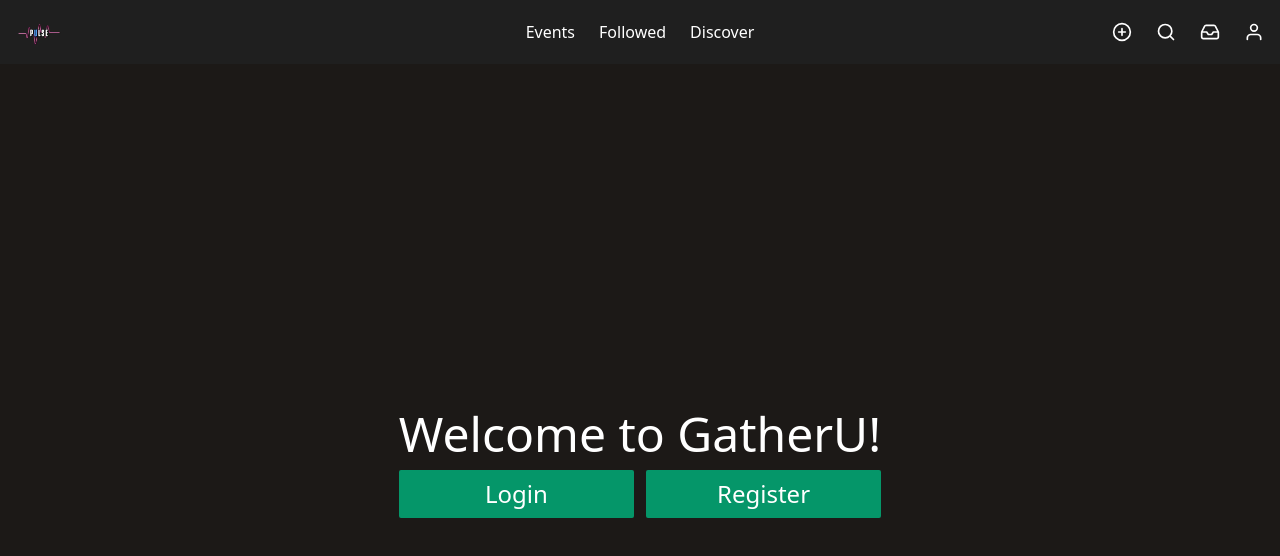
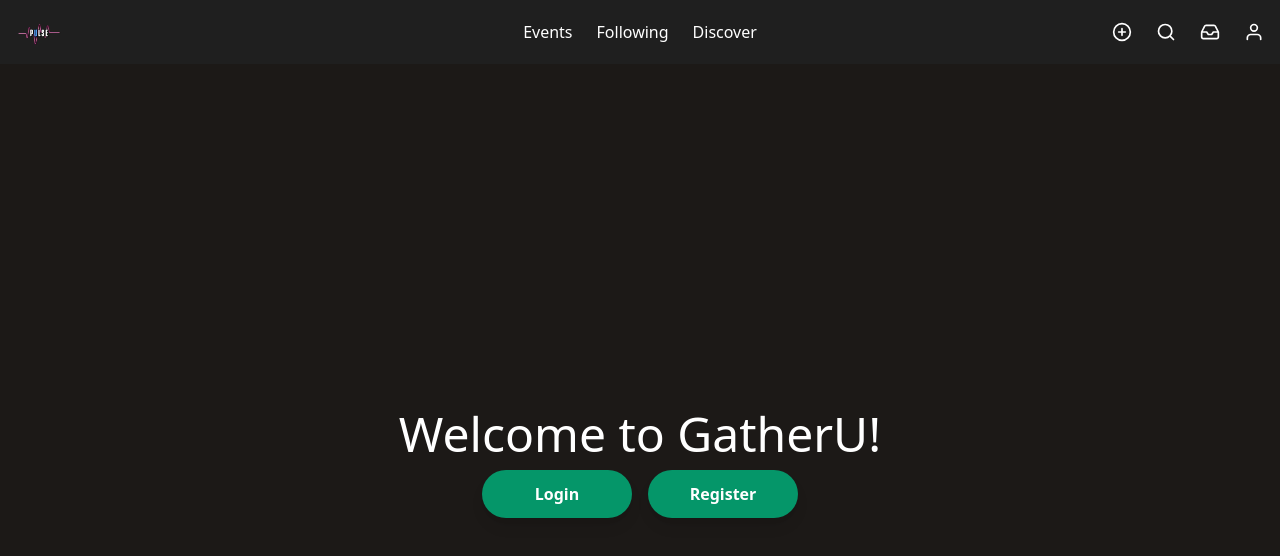
Before and after one commit to hpitta26/club-event-hub, a React (Vite) app in the folder frontend/: page / in a window 1280 px wide. Shown: the top 556 px of the page. Built offline with nearby package versions, Linux system fonts and the light colour scheme.

Commit message:
Added following modal strictly frontend

```diff
--- a/frontend/package.json
+++ b/frontend/package.json
@@ -14,6 +14,7 @@
     "axios": "^1.7.9",
     "react": "^18.3.1",
     "react-dom": "^18.3.1",
+    "react-icons": "^5.4.0",
     "react-router-dom": "^7.1.3"
   },
   "devDependencies": {
--- /dev/null
+++ b/frontend/src/components/CallToAction.jsx
@@ -0,0 +1,38 @@
+import React from 'react';
+import { Link } from 'react-router-dom';
+
+const CallToAction = ({ to, children, className = '', onClick }) => {
+  return (
+    <Link
+      to={to}
+      className={`
+        inline-block
+        min-w-[150px]
+        bg-emerald-600
+        hover:bg-emerald-500
+        text-white
+        text-center
+        font-semibold
+        py-3
+        px-6
+        rounded-full
+        shadow-lg
+        transition
+        duration-300
+        ease-in-out
+        transform
+        hover:scale-105
+        focus:outline-none
+        focus:ring-2
+        focus:ring-emerald-400
+        focus:ring-offset-2
+        ${className}
+      `}
+      onClick={onClick}
+    >
+      {children}
+    </Link>
+  );
+};
+
+export default CallToAction;
--- /dev/null
+++ b/frontend/src/components/FollowingModal.jsx
@@ -0,0 +1,70 @@
+import React, { useEffect, useState } from "react";
+import backend from "../components/backend";
+import CallToAction from "../components/CallToAction";
+import { CiSearch } from "react-icons/ci";
+
+
+function FollowingModal({ isOpen, onClose }) {
+    const [followingClubs, setFollowingClubs] = useState([]);
+    const [searchCriteria, setSearchCriteria] = useState("");
+    const visitClubPage = (clubPK) =>{
+        window.location.href = `/club/${clubPK}`
+        onClose();
+    }
+    const unfollowClub = (clubPk) =>{
+        console.log(`unfollowClub : ${clubPk}`);
+    }
+
+    useEffect(() => {
+        if (isOpen) {
+            backend.get("/clubs")
+                .then((response) => setFollowingClubs(response.data))
+                .catch((error) => console.log(error));
+        }
+    }, [isOpen]);
+
+    if (!isOpen) return null;
+    return (
+        <div className="fixed inset-0 z-50 flex items-center justify-center transition-opacity">
+            <div className="absolute inset-0 bg-black bg-opacity-60" onClick={onClose}></div>
+
+            <div className="relative bg-stone-900 text-white rounded-xl shadow-2xl p-6 max-w-xl w-full mx-4 transform transition-all duration-300 ease-out scale-100">
+                <button onClick={onClose} className="absolute top-3 right-3 text-2xl text-gray-400 hover:text-gray-200">
+                    &times;
+                </button>
+
+                <h1 className="text-3xl mb-4 text-center">Your Clubs</h1>
+
+                {followingClubs.length < 1 ? (
+                    <div className="text-center">
+                        <h2 className="text-white text-xl mb-6">
+                            You are not following any clubs
+                        </h2>
+                        <CallToAction to="/explore" onClick={onClose}>
+                            Explore Clubs
+                        </CallToAction>
+                    </div>
+                ) : (
+                    <div className="max-h-96 overflow-y-auto">
+                        <div className="flex items-center bg-stone-800 rounded-md px-3 py-2 mb-4">
+                            <CiSearch />
+                            <input type="text" placeholder="Search clubs..." className="bg-transparent focus:outline-none text-gray-200 w-full" onChange={(e)=>setSearchCriteria(e.target.value)}/>
+                        </div>
+                        {followingClubs.filter(club => club.name.toLowerCase().startsWith(searchCriteria.toLowerCase())).map(club => (
+                            <div key={club.id} className=" flex items-center justify-between px-4 py-3 border-b border-stone-700 hover:bg-stone-800" onClick={()=>visitClubPage(club.id)}>
+                                <div className="flex items-center space-x-3">
+                                    <span className="font-medium text-white">{club.name}</span>
+                                </div>
+                                <CallToAction className="bg-red-600 hover:bg-red-500" onClick={(e)=>{e.stopPropagation(); unfollowClub(club.id)}}>
+                                    Unfollow
+                                </CallToAction>
+                            </div>
+                        ))}
+                    </div>
+                )}
+            </div>
+        </div>
+    );
+}
+
+export default FollowingModal;
--- a/frontend/src/components/UserDropdown.jsx
+++ b/frontend/src/components/UserDropdown.jsx
@@ -1,14 +1,32 @@
-import React from "react";
+import React, { useState } from "react";
 import Dropdown from "./Dropdown";
+import FollowingModal from "./FollowingModal";
 
 const UserDropdown = ({ isOpen, onLogout, onClose }) => {
-    const options = [
-        { label: "Account Info", onClick: () => console.log("Go to Account Info") },
-        { label: "Settings", onClick: () => console.log("Go to Settings") },
-        { label: "Log Out", onClick: onLogout }
-    ];
+  const [isFollowingOpen, setIsFollowingOpen] = useState(false);
 
-    return <Dropdown isOpen={isOpen} options={options} onClose={onClose} />;
+  const options = [
+    { label: "Account Info", onClick: () => console.log("Go to Account Info") },
+    { label: "Settings", onClick: () => console.log("Go to Settings") },
+    {
+      label: "Following",
+      onClick: () => {
+        setIsFollowingOpen(true);
+        onClose();
+      },
+    },
+    { label: "Log Out", onClick: onLogout },
+  ];
+
+  return (
+    <>
+      <Dropdown isOpen={isOpen} options={options} onClose={onClose} />
+      <FollowingModal
+        isOpen={isFollowingOpen}
+        onClose={() => setIsFollowingOpen(false)}
+      />
+    </>
+  );
 };
 
 export default UserDropdown;
--- a/frontend/src/components/navbar.jsx
+++ b/frontend/src/components/navbar.jsx
@@ -49,8 +49,8 @@ const Navbar = () => {
           </a>
         </li>
         <li>
-          <a href="#" className="hover:text-gray-400">
-            Followed
+          <a href="/following" className="hover:text-gray-400">
+            Following
           </a>
         </li>
         <li>
--- a/frontend/src/pages/Landing.jsx
+++ b/frontend/src/pages/Landing.jsx
@@ -1,4 +1,4 @@
-import { Link } from "react-router-dom";
+import CallToAction from "../components/CallToAction";
 
 function Landing () {
     return (
@@ -9,9 +9,9 @@ function Landing () {
                         Welcome to GatherU!
                     </h1>
                 </div>
-                <div className=' grid grid-cols-2 gap-3 text-center'>
-                    <Link className='text-2xl bg-emerald-600 py-2 rounded-sm hover:bg-emerald-500 px-5 text-white' to='/login'>Login</Link>
-                    <Link className='text-2xl bg-emerald-600 py-2 rounded-sm hover:bg-emerald-500 px-5 text-white' to='/register'>Register</Link>
+                <div className="flex flex-col sm:flex-row items-center justify-center gap-4">
+                    <CallToAction to={"/login"}>Login</CallToAction>
+                    <CallToAction to={"/register"}>Register</CallToAction>
                 </div>
             </div>
         </section>
```
Also changed, not shown: 1 other file (tests, documents, lock files or other folders).
